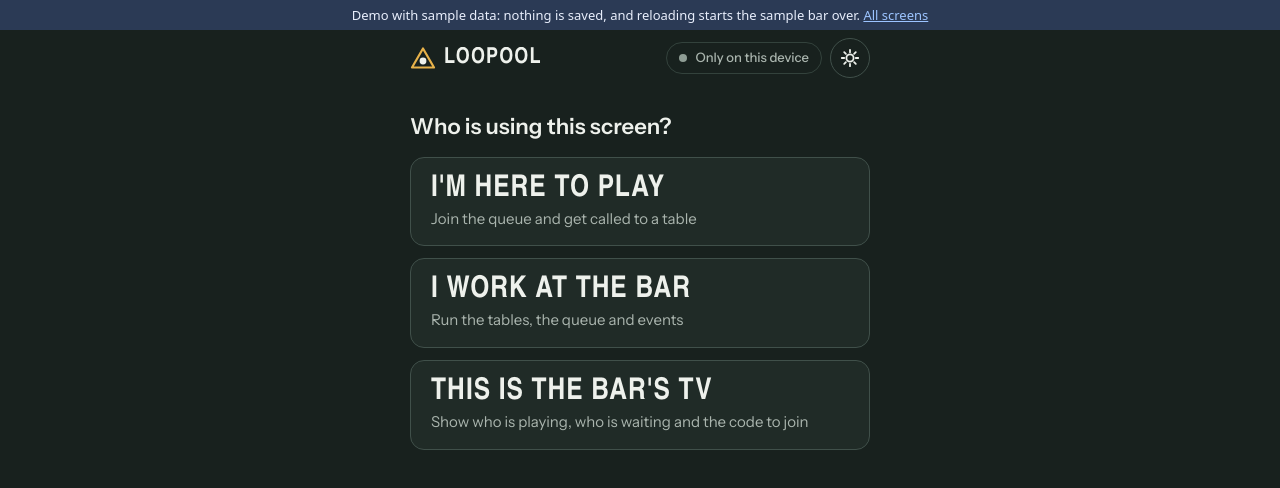
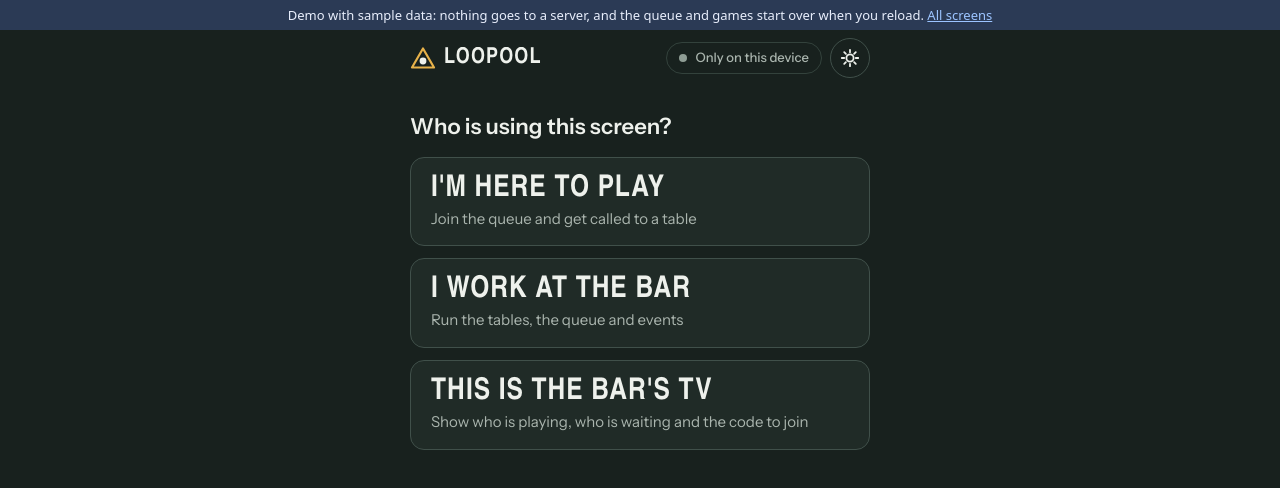
Before and after one commit to NickkkLian/loopool-demo, a plain HTML site: page app.html in a window 1280 px wide. Drawn offline with Linux system fonts and the light colour scheme; a web font is replaced by a local one.

Commit message:
Demo wording: the queue and games reset on reload (the typed name is remembered on the device)
Co-Authored-By: Claude Opus 5.5 <noreply@anthropic.com>

```diff
--- a/app.html
+++ b/app.html
@@ -557,7 +557,7 @@ body[data-app="player"] .toast { bottom: calc(76px + env(safe-area-inset-bottom,
 
 </head>
 <body>
-<div id="demo-banner" style="background:#2b3a55;color:#e8eefc;font:13px/1.4 system-ui,-apple-system,sans-serif;text-align:center;padding:6px 12px">Demo with sample data: nothing is saved, and reloading starts the sample bar over. <a href="./" style="color:#9cc4ff">All screens</a></div>
+<div id="demo-banner" style="background:#2b3a55;color:#e8eefc;font:13px/1.4 system-ui,-apple-system,sans-serif;text-align:center;padding:6px 12px">Demo with sample data: nothing goes to a server, and the queue and games start over when you reload. <a href="./" style="color:#9cc4ff">All screens</a></div>
 <main class="wrap">
   <!-- Every fixed word below is filled in from the string table (data-i18n = text, data-i18n-aria = aria-label,
        data-i18n-ph = placeholder), so the wording stays in one place. Each screen has its own header: its name,
```
Also changed, not shown: 2 other files.
